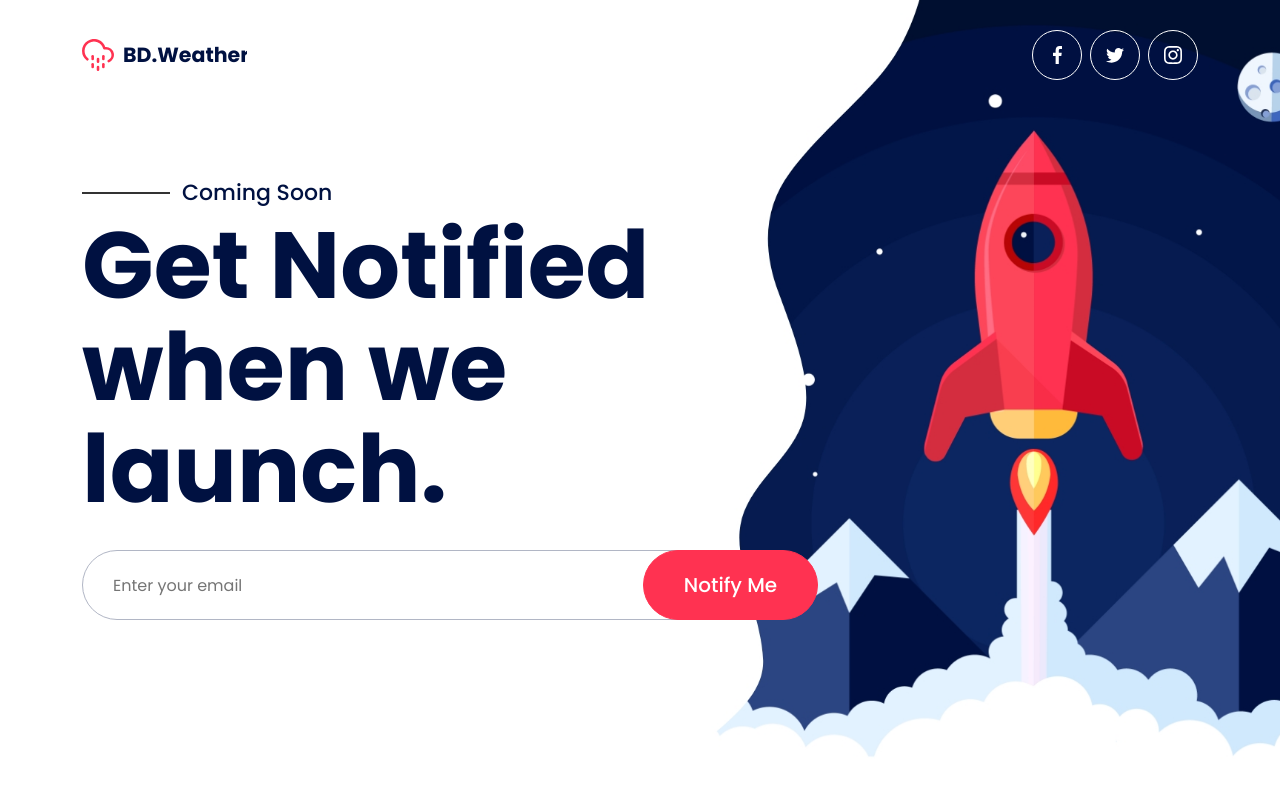
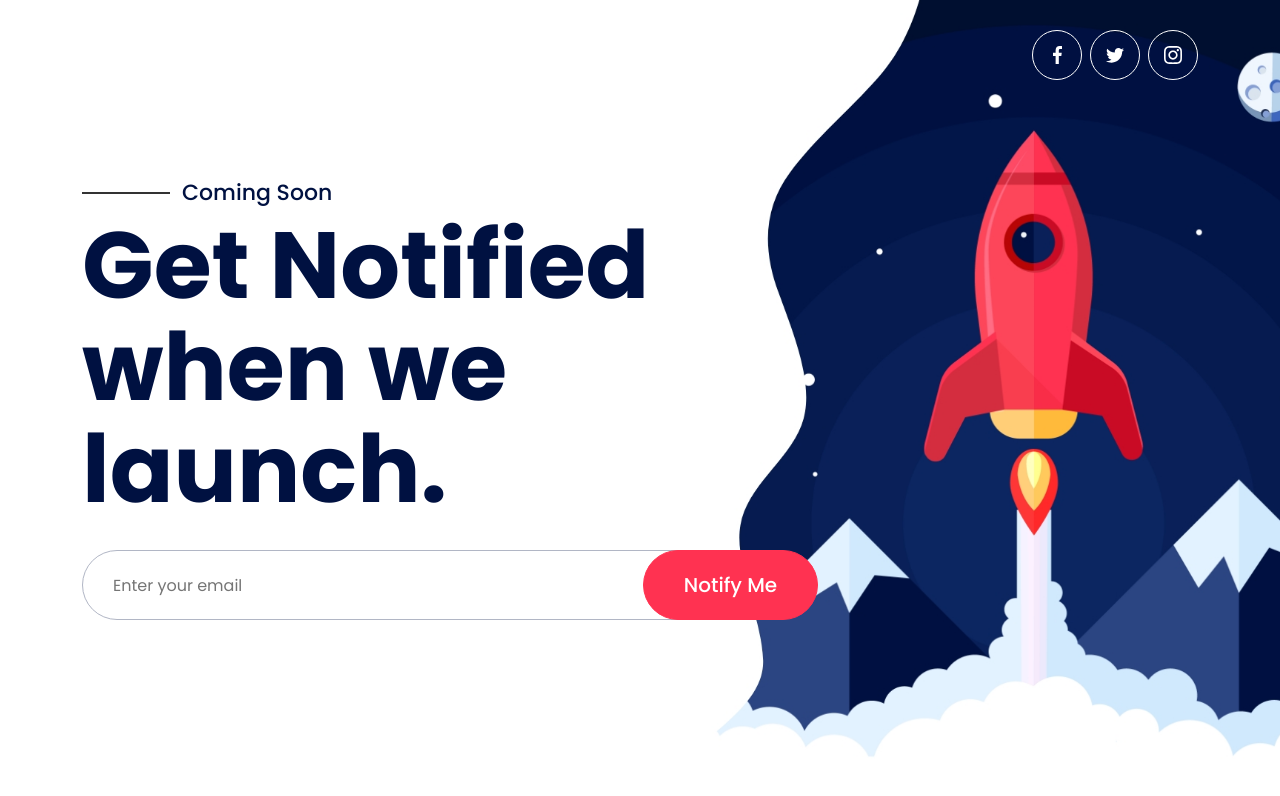
Before and after one commit to oliverdjbrown/node-rest-server, a website: page public/index.html in a window 1280 px wide. Drawn offline with Linux system fonts and the light colour scheme.

Commit message:
change text

```diff
--- a/public/index.html
+++ b/public/index.html
@@ -12,7 +12,7 @@
     <!-- Theme CSS Link -->
     <link rel="stylesheet" href="dist/css/main.css">
 
-    <title>BD Weather Coming Soon Responsive HTML Template</title>
+    <title>Coming Soon Responsive HTML Template</title>
 </head>
 
 <body>
@@ -22,20 +22,7 @@
             <nav>
                 <div class="logo">
                     <a href="index.html">
-                        <svg xmlns="http://www.w3.org/2000/svg" width="224.771" height="43.502" viewBox="0 0 224.771 43.502">
-                            <g id="Group_15" data-name="Group 15" transform="translate(-153.231 -131.248)">
-                             <text id="BD.Weather" transform="translate(209.002 163)" fill="#001141" font-size="28" font-family="Poppins-SemiBold, Poppins" font-weight="600"><tspan x="0" y="0">BD.Weather</tspan></text>
-                            <g id="Icon_feather-cloud-drizzle" data-name="Icon feather-cloud-drizzle" transform="translate(153.509 131.5)">
-                            <path id="Path_1" data-name="Path 1" d="M12,28.5v3.636" transform="translate(2.229 5.727)" fill="none" stroke="#ff3251" stroke-linecap="round" stroke-linejoin="round" stroke-width="3.5"/>
-                            <path id="Path_2" data-name="Path 2" d="M12,19.5v3.636" transform="translate(2.229 3.818)" fill="none" stroke="#ff3251" stroke-linecap="round" stroke-linejoin="round" stroke-width="3.5"/>
-                            <path id="Path_3" data-name="Path 3" d="M24,28.5v3.636" transform="translate(4.775 5.727)" fill="none" stroke="#ff3251" stroke-linecap="round" stroke-linejoin="round" stroke-width="3.5"/>
-                            <path id="Path_4" data-name="Path 4" d="M24,19.5v3.636" transform="translate(4.775 3.818)" fill="none" stroke="#ff3251" stroke-linecap="round" stroke-linejoin="round" stroke-width="3.5"/>
-                            <path id="Path_5" data-name="Path 5" d="M18,31.5v3.636" transform="translate(3.502 6.364)" fill="none" stroke="#ff3251" stroke-linecap="round" stroke-linejoin="round" stroke-width="3.5"/>
-                            <path id="Path_6" data-name="Path 6" d="M18,22.5v3.636" transform="translate(3.502 4.455)" fill="none" stroke="#ff3251" stroke-linecap="round" stroke-linejoin="round" stroke-width="3.5"/>
-                            <path id="Path_7" data-name="Path 7" d="M36.048,29.827a9.091,9.091,0,0,0-3.636-17.418H30.12a14.546,14.546,0,1,0-23.164,15" transform="translate(0 0)" fill="none" stroke="#ff3251" stroke-linecap="round" stroke-linejoin="round" stroke-width="3.5"/>
-                            </g>
-                            </g>
-                        </svg>
+
                     </a>
                 </div>
                 <div class="social-icon">
```
